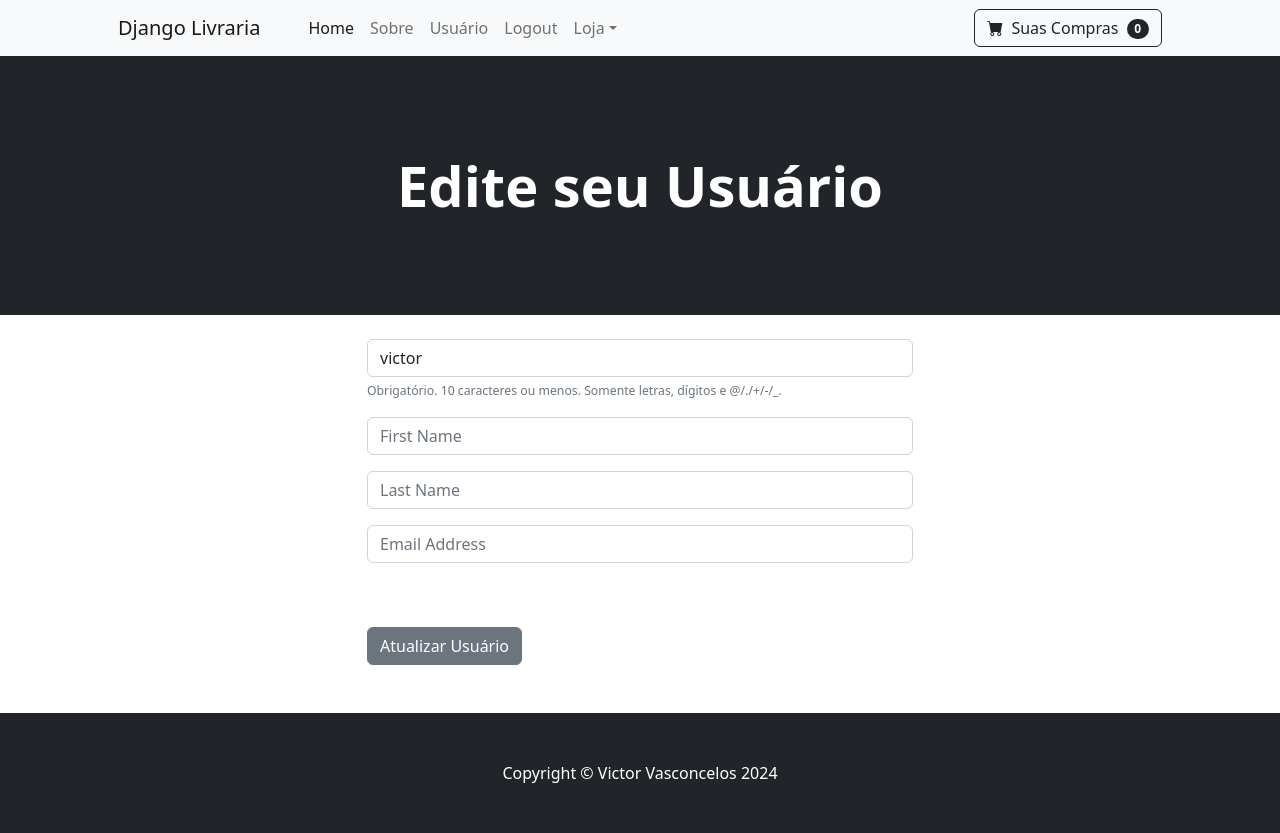
After one commit to VasconcelosVictor/Ecommerce, a Django app: page /updateuser/ in a window 1280 px wide. The commit adds this page. Run offline with Django 4.2, Linux system fonts and the light colour scheme; a user stored in the database is signed in; data comes from the database, SQL or seed files in the repository; both versions use the stored data as it was after the commit; some libraries are stand-ins or nearby versions.

Commit message:
adicionando funcao editar usuario

```diff
--- a/ecom/store/forms.py
+++ b/ecom/store/forms.py
@@ -1,21 +1,22 @@
 from django.contrib.auth.models import User
-from django.contrib.auth.forms import UserCreationForm
+from django.contrib.auth.forms import UserCreationForm, UserChangeForm
 from django import forms
 
-#Formulario Herda UuserCreationForm que é um formulario próprio do Django pra criaçaõ de usuário.
-class SignUpForm(UserCreationForm):
-	email = forms.EmailField(label="",
-						   widget=forms.TextInput(attrs={'class':'form-control', 'placeholder':'Email'}))
-
-	first_name = forms.CharField(label="", max_length=100,
-							   widget=forms.TextInput(attrs={'class':'form-control', 'placeholder':'Primeiro Nome'}))
-
-	last_name = forms.CharField(label="",
-							    max_length=100,
-							    widget=forms.TextInput(attrs={'class':'form-control', 'placeholder':'Sobrenome'}))
+# Formulario Herda UuserCreationForm que é um formulario próprio do Django pra criaçaõ de usuário.
 
 
-	error_messages = {
+class SignUpForm(UserCreationForm):
+    email = forms.EmailField(label="",
+                             widget=forms.TextInput(attrs={'class': 'form-control', 'placeholder': 'Email'}))
+
+    first_name = forms.CharField(label="", max_length=100,
+                                 widget=forms.TextInput(attrs={'class': 'form-control', 'placeholder': 'Primeiro Nome'}))
+
+    last_name = forms.CharField(label="",
+                                max_length=100,
+                                widget=forms.TextInput(attrs={'class': 'form-control', 'placeholder': 'Sobrenome'}))
+
+    error_messages = {
         'username': {
             'unique': 'Este nome de usuário já está em uso. Escolha outro.',
             'required': 'Este campo é obrigatório.',
@@ -32,26 +33,48 @@ class SignUpForm(UserCreationForm):
         # Adicione outras mensagens de erro conforme necessário
     }
 
-    # Aqui você designa qual model voce está usando no formulario e seus respectivos campos.
+# Aqui você designa qual model voce está usando no formulario e seus respectivos campos.
+    class Meta:
+        model = User
+        fields = ('username', 'first_name', 'last_name',
+                  'email', 'password1', 'password2')
+
+    def __init__(self, *args, **kwargs):
+        super(SignUpForm, self).__init__(*args, **kwargs)
+
+    # Aqui criamos alguns campos estilizados ja que estamos usando o Bootstrap.
+        self.fields['username'].widget.attrs['class'] = 'form-control'
+        self.fields['username'].widget.attrs['placeholder'] = 'Nome de Usuário'
+        self.fields['username'].label = ''
+        self.fields['username'].help_text = '<span class="form-text text-muted"><small>Obrigatório. 150 caracteres ou menos. Somente letras, dígitos e @/./+/-/_.</small></span>'
+    # Primeira e segunda senha pra confirmação se a senha foi digitada Corretamente.
+        self.fields['password1'].widget.attrs['class'] = 'form-control'
+        self.fields['password1'].widget.attrs['placeholder'] = 'Senha'
+        self.fields['password1'].label = ''
+        self.fields['password1'].help_text = '<ul class="form-text text-muted small"><li>Sua senha não pode ser muito semelhante às suas outras informações pessoais.</li><li>Sua senha deve conter pelo menos 8 caracteres.</li><li>Sua senha não pode ser uma senha comumente usada.</li><li>Sua senha não pode ser totalmente numérica.</li></ul>'
+
+        self.fields['password2'].widget.attrs['class'] = 'form-control'
+        self.fields['password2'].widget.attrs['placeholder'] = 'Confirme Sua Senha'
+        self.fields['password2'].label = ''
+        self.fields['password2'].help_text = '<span class="form-text text-muted"><small>Digite a mesma senha antes, para validação.</small></span>'
+
+
+class UpdateUserForm(UserChangeForm):
+	# Hide Password stuff
+	password = None
+	# Get other fields
+	email = forms.EmailField(label="", widget=forms.TextInput(attrs={'class':'form-control', 'placeholder':'Email Address'}), required=False)
+	first_name = forms.CharField(label="", max_length=100, widget=forms.TextInput(attrs={'class':'form-control', 'placeholder':'First Name'}), required=False)
+	last_name = forms.CharField(label="", max_length=100, widget=forms.TextInput(attrs={'class':'form-control', 'placeholder':'Last Name'}), required=False)
+
 	class Meta:
 		model = User
-		fields = ('username', 'first_name', 'last_name', 'email', 'password1', 'password2')
+		fields = ('username', 'first_name', 'last_name', 'email')
 
 	def __init__(self, *args, **kwargs):
-		super(SignUpForm, self).__init__(*args, **kwargs)
+		super(UpdateUserForm, self).__init__(*args, **kwargs)
 
-        # Aqui criamos alguns campos estilizados ja que estamos usando o Bootstrap.
 		self.fields['username'].widget.attrs['class'] = 'form-control'
-		self.fields['username'].widget.attrs['placeholder'] = 'Nome de Usuário'
+		self.fields['username'].widget.attrs['placeholder'] = 'User Name'
 		self.fields['username'].label = ''
-		self.fields['username'].help_text = '<span class="form-text text-muted"><small>Obrigatório. 150 caracteres ou menos. Somente letras, dígitos e @/./+/-/_.</small></span>'
-        # Primeira e segunda senha pra confirmação se a senha foi digitada Corretamente.
-		self.fields['password1'].widget.attrs['class'] = 'form-control'
-		self.fields['password1'].widget.attrs['placeholder'] = 'Senha'
-		self.fields['password1'].label = ''
-		self.fields['password1'].help_text = '<ul class="form-text text-muted small"><li>Sua senha não pode ser muito semelhante às suas outras informações pessoais.</li><li>Sua senha deve conter pelo menos 8 caracteres.</li><li>Sua senha não pode ser uma senha comumente usada.</li><li>Sua senha não pode ser totalmente numérica.</li></ul>'
-
-		self.fields['password2'].widget.attrs['class'] = 'form-control'
-		self.fields['password2'].widget.attrs['placeholder'] = 'Confirme Sua Senha'
-		self.fields['password2'].label = ''
-		self.fields['password2'].help_text = '<span class="form-text text-muted"><small>Digite a mesma senha antes, para validação.</small></span>'
+		self.fields['username'].help_text = '<span class="form-text text-muted"><small>Obrigatório. 10 caracteres ou menos. Somente letras, dígitos e @/./+/-/_.</small></span>'
--- a/ecom/store/templates/navbar.html
+++ b/ecom/store/templates/navbar.html
@@ -11,6 +11,7 @@
                 </li>
                 <li class="nav-item"><a class="nav-link" href="{% url 'about' %}">Sobre</a></li>
                 {% if user.is_authenticated %}
+                <li class="nav-item"><a class="nav-link" href="{% url 'update-user' %}">Usuário</a></li>
                 <li class="nav-item"><a class="nav-link" href="{% url 'logout' %}">Logout</a></li>
                 {% else %}
                 <li class="nav-item"><a class="nav-link" href="{% url 'login' %}">Login</a></li>
--- a/ecom/store/templates/product.html
+++ b/ecom/store/templates/product.html
@@ -66,7 +66,7 @@
       url: "{% url 'cart-add' %}",
       data: {
         product_id: $(this).val(),
-        product_qty : $("#quantity-cart option:selected").text(),
+        product_qty: $("#quantity-cart option:selected").text(),
         csrfmiddlewaretoken: '{{ csrf_token }}',
         action: "post",
       },
--- /dev/null
+++ b/ecom/store/templates/update_user.html
@@ -0,0 +1,33 @@
+{% extends 'base.html' %}
+
+{% block content%}
+
+<!-- Header-->
+<header class="bg-dark py-5">
+    <div class="container px-4 px-lg-5 my-5">
+        <div class="text-center text-white">
+            <h1 class="display-4 fw-bolder">Edite seu Usuário</h1>
+        </div>
+    </div>
+</header>
+
+
+<div class="container">
+    <div class="row">
+
+            <div class="col-md-6 offset-md-3">
+                <br>
+                <form method="POST" action="{% url 'update-user' %}" >
+                    {% csrf_token %}
+                    {{ user_form.as_p }}
+                    <br><br>
+                    <button type="submit" class="btn btn-secondary">Atualizar Usuário</button>
+
+                </form>
+                <br><br>
+            </div>
+
+    </div>
+
+</div>
+{% endblock %}
--- a/ecom/store/urls.py
+++ b/ecom/store/urls.py
@@ -9,6 +9,7 @@ urlpatterns = [
     path('login/', views.login_user, name='login'),
     path('logout/', views.logout_user, name='logout'),
     path('register/', views.register_user, name='register'),
+    path('updateuser/', views.update_user, name='update-user'),
     path('product/<int:pk>', views.product, name="product"),
     path('category/<int:pk>', views.category, name="category"),
     path('category/summary/', views.category_summary, name="category-summary"),
--- a/ecom/store/views.py
+++ b/ecom/store/views.py
@@ -67,6 +67,29 @@ def register_user(request):
     return render(request, "register.html", context_dict)
 
 
+def update_user(request):
+    context_dict = {}
+    if request.user.is_authenticated:
+        current_user = User.objects.get(id=request.user.id)
+        user_form = UpdateUserForm(request.POST or None , instance=current_user)
+        context_dict['user_form'] = user_form
+        if user_form.is_valid():
+            user_form.save()
+            login(request, current_user)
+            messages.success(request,"Usuário Atualizando com Sucesso.")
+            return redirect("home")
+
+        return render(request, "update_user.html", context_dict)
+    else:
+        messages.error(request, "Você precisa está logado pra acessar essa página")
+        return redirect("home")
+
+
+
+
+
+
+
 # **** Autenticação ****
 
 @decorator_base
```
Also changed, not shown: ecom/db.sqlite3. Lines whose indentation alone changed are shown as unchanged.
